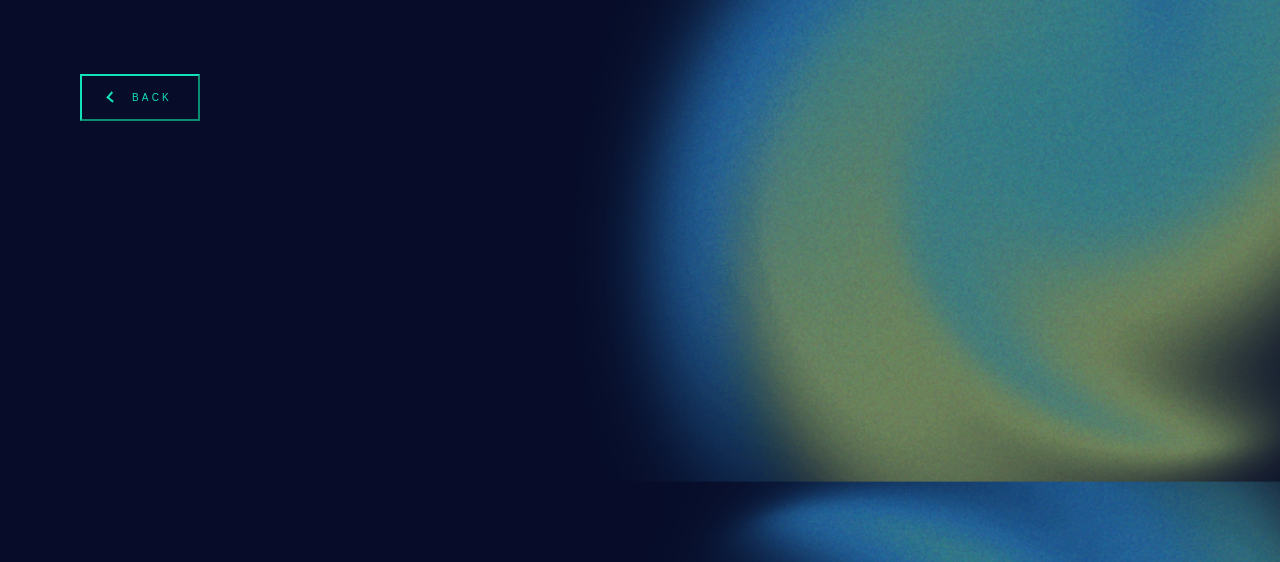
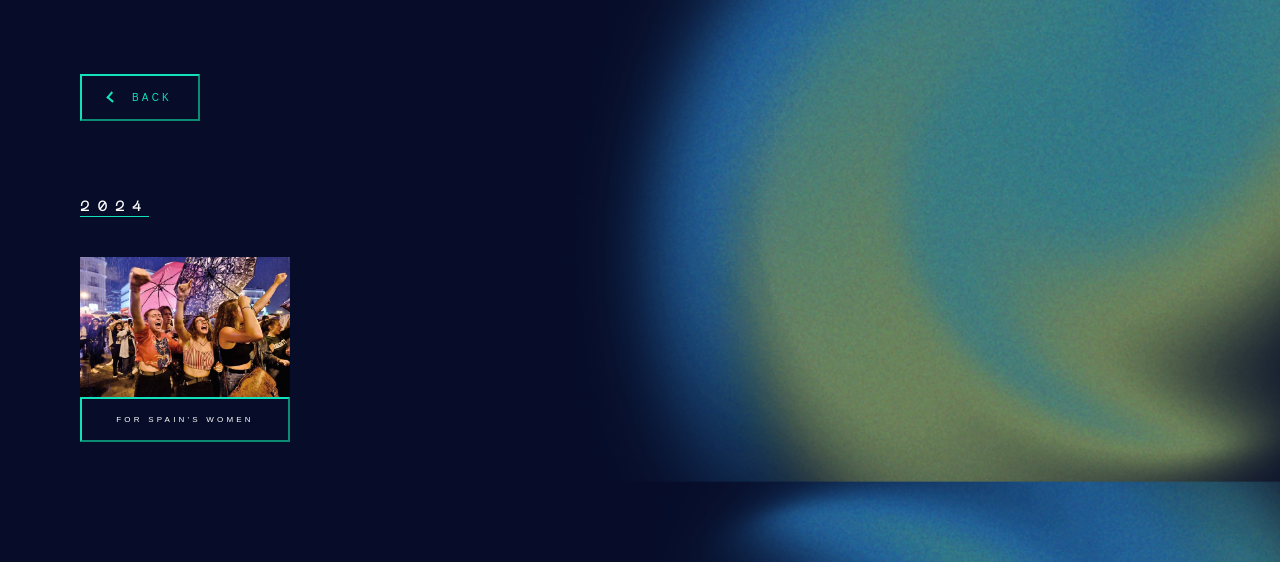
Before and after one commit to nataliakusmirek/Advocato-SpainDomesticViolence-Chatbot, a Django app: page /portfolio/ in a window 1280 px wide. Shown: the part 238-800 px from the top of the page. Run offline with Django 5.2, Linux system fonts and the light colour scheme.

Commit message:
site pages done

```diff
--- a/mysite/myapp/templates/index.html
+++ b/mysite/myapp/templates/index.html
@@ -16,8 +16,8 @@
     <div class="menu">
         <a href="{% url 'spain_form' %}"><button type="button" class="index_button">
             FOR SPAIN'S WOMEN <span class="icon"></span></button></a>
-        <a href="{% url 'future' %}"><button type="button" class="index_button">
-            FOR THE FUTURE <span class="icon"></span></button></a>
+        <a href="{% url 'contact' %}"><button type="button" class="index_button">
+            CONTACT US <span class="icon"></span></button></a>
         <a href="{% url 'portfolio' %}"><button type="button" class="index_button">
             OUR PORTFOLIO <span class="icon"></span></button></a>
         <a href="{% url 'story' %}"><button type="button" class="index_button">
--- a/mysite/myapp/templates/portfolio.html
+++ b/mysite/myapp/templates/portfolio.html
@@ -14,6 +14,16 @@
         <a href="{% url 'index' %}"><button type="button" class="page_button">
             <span class="page_icon"></span> BACK </button></a>
 
+    <div class = 'portfolio'>
+        <h2 class="portfolio_year">2024</h2>
+        <div class = 'portfolio_project'>
+            <img src="{% static 'assets/images/spainphoto.jpg' %}" class="portfolio_image">
+            <a href="{% url 'spain_form' %}"><button type="button" class="portfolio_button">
+                FOR SPAIN'S WOMEN</button></a>
+        </div>
+
+
+    </div>
 
 </body>
 </html>
--- a/mysite/myapp/templates/spain_form.html
+++ b/mysite/myapp/templates/spain_form.html
@@ -44,7 +44,7 @@
 
                 The chatbot has been trained to achieve 92% accuracy. <br><br>
 
-                It is our hope that our contributions can serve the women of spain in their times of distress.
+                It is our hope that our contributions can serve the women of Spain in their times of distress.
             </p>
 
         </div>
--- a/mysite/myapp/templates/story.html
+++ b/mysite/myapp/templates/story.html
@@ -14,8 +14,8 @@
         <a href="{% url 'index' %}"><button type="button" class="page_button">
             <span class="page_icon"></span> BACK </button></a>
     <div class = 'paragraphs'>
-        <h4 class="sub_name">OUR STORY</h4>
-        <p style="margin-top: -80px; width: 700px; ">Our work at Advocato is to achieve one purpose: make things that aren't serving communities effectively, better.
+        <h4 class="sub_name" style="color: #12E1B9">OUR STORY</h4>
+        <p style="margin-top: -80px; width: 600px; color: #12E1B9">Our work at Advocato is to achieve one purpose: make things that aren't serving communities effectively, better.
         Initially starting as a project idea for the United Nation's SDG GameChanger Awards in 2024, we began to realize that we couldn't just stop after one project.
         We could keep making, building, and improving. <br> And that's what we do.</p>
     </div>
--- a/mysite/myapp/urls.py
+++ b/mysite/myapp/urls.py
@@ -6,7 +6,7 @@ from . import views
 urlpatterns = [
     path('', views.index, name='index'),
     path('spain_form/', views.spain_form, name='spain_form'),
-    path('future/', views.future, name='future'),
+    path('contact/', views.contact, name='contact'),
     path('portfolio/', views.portfolio, name='portfolio'),
     path('story/', views.story, name='story'),
     path('login/', views.login, name='login'),
--- a/mysite/myapp/views.py
+++ b/mysite/myapp/views.py
@@ -1,4 +1,8 @@
 from django.shortcuts import render
+from django.http import HttpResponse
+from django.core.mail import send_mail
+from django.conf import settings
+from django.shortcuts import redirect
 
 # Create your views here.
 def index(request):
@@ -7,8 +11,8 @@ def index(request):
 def spain_form(request):
     return render(request, 'spain_form.html')
 
-def future(request):
-    return render(request, 'future.html')
+def contact(request):
+    return render(request, 'contact.html')
 
 def portfolio(request):
     return render(request, 'portfolio.html')
--- a/mysite/static/assets/styles/style.css
+++ b/mysite/static/assets/styles/style.css
@@ -289,8 +289,24 @@ a {
     transition: color 0.4s, border-color 0.4s;
 }
 
+.project_main_button::after {
+    content: '';
+    display: block;
+    width: 100%;
+    height: 2px;
+    background-color: #12E1B9;
+    position: absolute;
+    left: 0;
+    bottom: 0;
+    transform: scaleY(0);
+    transition: transform 0.3s;
+}
+
+.project_main_button:hover::after {
+    transform: scaleY(1);
+}
+
 .project_main_button:hover {
-    border-color: white;
     color: white;
 }
 
@@ -323,3 +339,102 @@ a {
         align-items: center;
     }
 }
+
+.contact_form {
+    max-width: 500px;
+    margin-left: -20px;
+    padding: 20px;
+    font-family: 'B612';
+
+}
+
+.contact_form input[type="text"],
+.contact_form input[type="email"],
+.contact_form textarea {
+    background-color: transparent;
+    font-family: 'B612';
+    color: white;
+    border: 1px solid #12E1B9;
+    padding: 10px;
+    width: 100%;
+    box-sizing: border-box;
+    margin-bottom: 10px;
+}
+
+.contact_form input[type="submit"] {
+    background-color: transparent;
+    font-family: 'B612';
+    color: #12E1B9;
+    border: 1px solid #12E1B9;
+    padding: 10px 20px;
+    cursor: pointer;
+}
+
+.contact_form input[type="submit"]:hover {
+    background-color: transparent;
+    font-family: 'B612';
+    color: white;
+    border: 1px solid white;
+    padding: 10px 20px;
+    cursor: pointer;
+}
+
+.contact_form textarea {
+    resize: vertical;
+    min-height: 100px;
+}
+
+.portfolio_year {
+    margin-top: 80px;
+    font-size: 14px;
+    color: white;
+    letter-spacing: .5rem;
+    margin-bottom: -40px;
+
+    /* Blue line styling */
+    border-bottom: 1px solid #12E1B9;
+    padding-bottom: 2px;
+    width: fit-content;
+}
+
+
+.portfolio_project {
+    display: flex;
+    position: absolute;
+    flex-direction: column; /* Stack items vertically */
+    align-items: center; /* Center items horizontally */
+    margin-top: 80px;
+    font-family: 'B612';
+    text-align: center;
+    margin-left: -10px;
+}
+
+.portfolio_image {
+    margin: 0 auto; /* Center horizontally */
+    width: 210px;
+    height: 140px;
+}
+
+.portfolio_button {
+    border-color: #12E1B9;
+    border-radius: 1px;
+    background: none;
+    color: white;
+    text-align: center;
+    text-decoration: none;
+    padding: 16px 30px;
+    margin: 0px 10px;
+    font-size: 8px;
+    transition-duration: 0.4s;
+    cursor: pointer;
+    display: inline-block;
+    width: 210px;
+    box-sizing: border-box;
+    letter-spacing: .2rem;
+
+}
+
+.portfolio_button:hover {
+    border-color: white;
+    color: white;
+}
```
Also changed, not shown: chatbot/chatbot.py (+16 -17 lines), mysite/myapp/templates/contact.html (added, +32 -0 lines), mysite/myapp/templates/future.html (deleted, +0 -17 lines).
